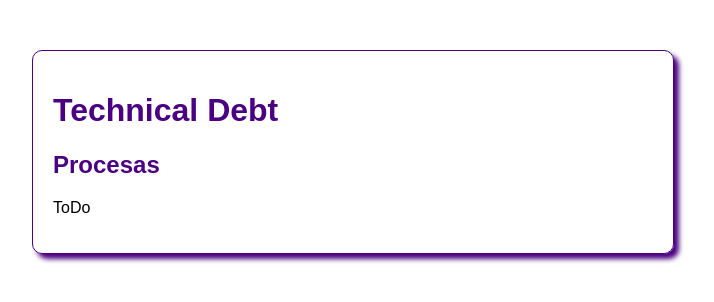
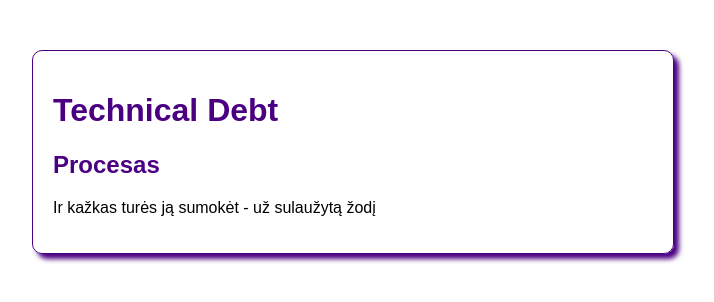
Before and after one commit to ituoga/skoliukaslt, a plain HTML site: page index.html in a window 1280 px wide. Shown: the whole page, without its empty margins (287-1001 px from the left). Drawn offline with Linux system fonts and the light colour scheme.

Commit message:
apmokymai

```diff
--- a/index.html
+++ b/index.html
@@ -53,7 +53,7 @@
                         <div class="">
                                 <h1>Technical Debt</h1>
                                 <h2>Procesas</h2>
-                                <p>ToDo</p>
+                                <p>Ir kažkas turės ją sumokėt - už sulaužytą žodį</p>
                         </div>
                 </div>
 
```
